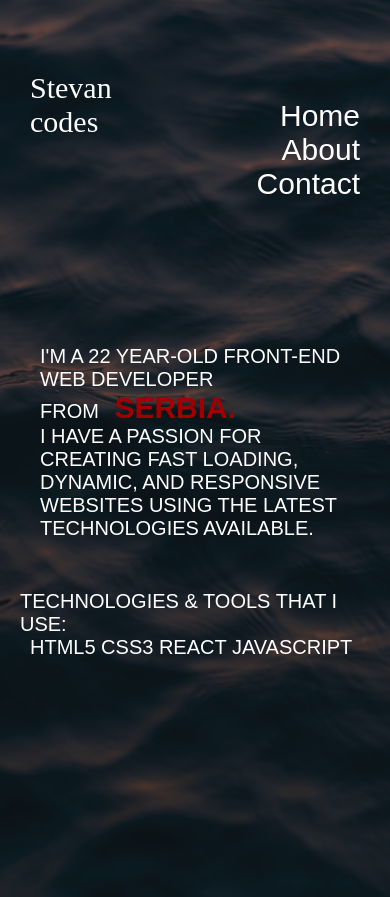
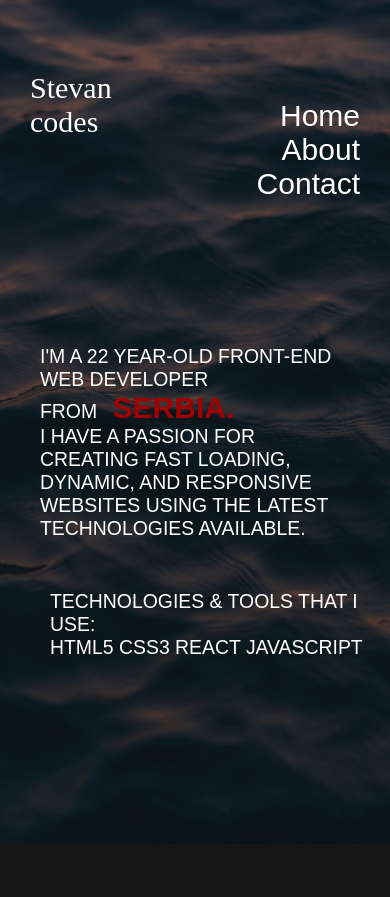
Before and after one commit to stevancodes/PortfolioRepo, a React (Create React App) app: page /about in a window 390 px wide. Shown: the top 897 px of the page. After the commit the page ends 844 px from the top, so only its background shows below. Built offline with nearby package versions, Linux system fonts and the light colour scheme; a web font is replaced by a local one.

Commit message:
mediaquery changes

```diff
--- a/src/components/About.css
+++ b/src/components/About.css
@@ -5,7 +5,7 @@
     justify-content: center;
     width: 100%;
     height: 100vh;
-    position: absolute;
+    position: relative;
     top: 60px;
 }
 
@@ -14,6 +14,8 @@
     color: white;
     font-size: 20px;
     text-transform: uppercase;
+    margin-left: 30px;
+
 
 }
 
@@ -62,20 +64,24 @@ span {
         justify-content: center;
         width: 100%;
         height: 100vh;
-        position: absolute;
+        position: relative;
         top: 0;
     }
 
     .container-about .paragraph1 {
         font-family: 'Darker Grotesque', sans-serif;
         color: white;
-        font-size: 20px;
+        font-size: 2.3vh;
         text-transform: uppercase;
         position: relative;
         top: 70px;
         margin: 30px 40px;
 
 
+    }
+
+    .container-about p {
+        font-size: 2.3vh;
     }
 
     span {
@@ -96,23 +102,13 @@ span {
         margin-right: 20px;
     }
 
-    /* .paragraph3{
-        margin-left: 10px;
-    } */
-
-
-    /* .paragraph2{
-        position: relative;
-        top: 40px;
-        left:-110px;
-    } */
     .about-image {
         position: absolute;
         top: 50%;
         left: 50%;
         transform: translate(-50%, -50%);
-        width: 700px;
-        height: 950px;
+        width: 100%;
+        height: 100%;
         overflow: hidden;
         background-color: yellow;
     }
@@ -124,7 +120,7 @@ span {
     }
 }
 
-@media screen and (max-height: 570px) {
+/* @media screen and (max-height: 570px) {
     .container-about {
         display: flex;
         flex-direction: column;
@@ -186,4 +182,4 @@ span {
     }
 
 
-}
+} */
--- a/src/components/Contact.css
+++ b/src/components/Contact.css
@@ -86,11 +86,11 @@
 
     .contact-image {
         position: absolute;
-        /* top: 50%;
-        left: 50%; */
-        /* transform: translate(-50%,-50%); */
-        width: 600px;
-        height: 900px;
+        top: 50%;
+        left: 50%;
+        transform: translate(-50%, -50%);
+        width: 100%;
+        height: 100%;
         overflow: hidden;
         background-color: yellow;
     }
--- a/src/components/Home.css
+++ b/src/components/Home.css
@@ -6,7 +6,7 @@
     justify-content: center;
     width: 100%;
     height: 100vh;
-    position: absolute;
+    position: relative;
     top: 40px;
 }
 
@@ -109,11 +109,11 @@
 
     .home-image {
         position: absolute;
-        /* top: 50%;
-        left: 50%; */
-        /* transform: translate(-50%,-50%); */
-        width: 600px;
-        height: 900px;
+        top: 50%;
+        left: 50%;
+        transform: translate(-50%, -50%);
+        width: 100%;
+        height: 100%;
         overflow: hidden;
         background-color: yellow;
     }
@@ -175,11 +175,11 @@
 
     .home-image {
         position: absolute;
-        /* top: 50%;
-        left: 50%; */
-        /* transform: translate(-50%,-50%); */
-        width: 600px;
-        height: 900px;
+        top: 50%;
+        left: 50%;
+        transform: translate(-50%, -50%);
+        width: 100%;
+        height: 100%;
         overflow: hidden;
         background-color: yellow;
     }
```
Also changed, not shown: src/App.css (+27 -19 lines).
